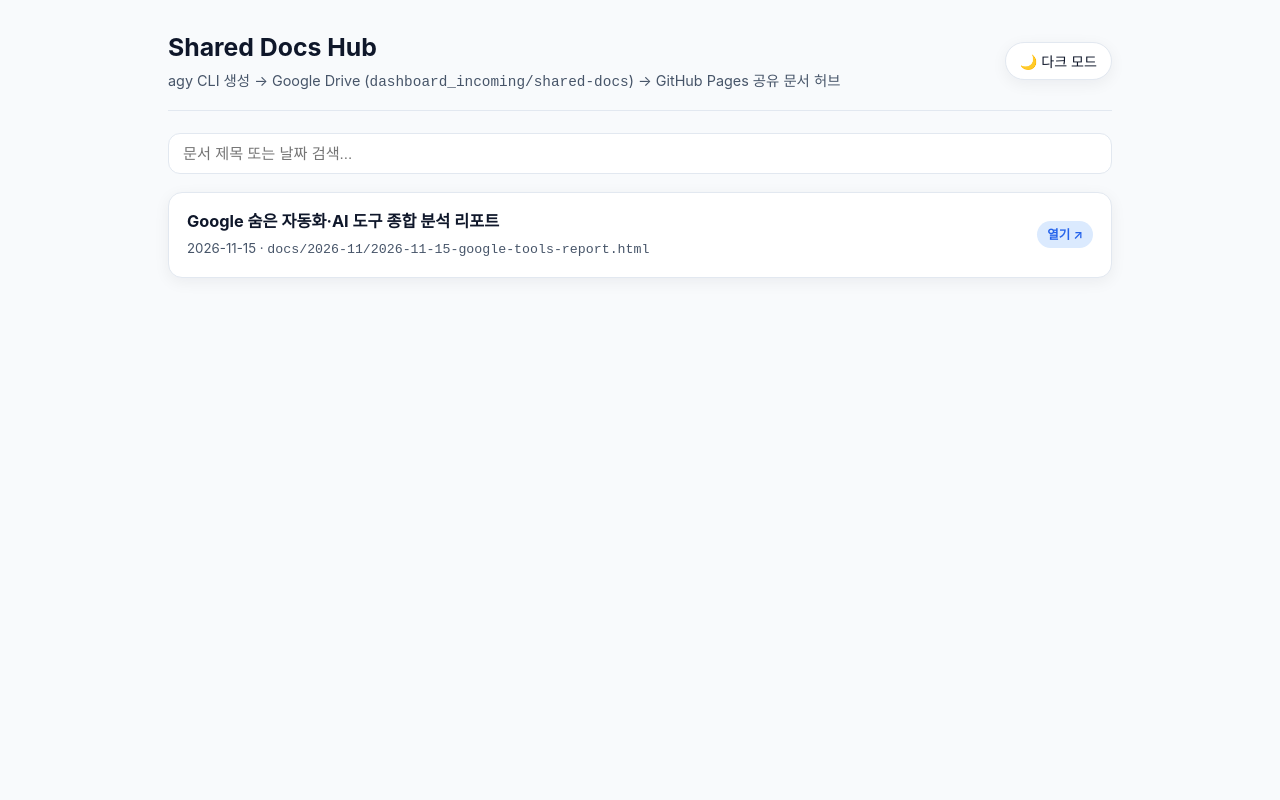
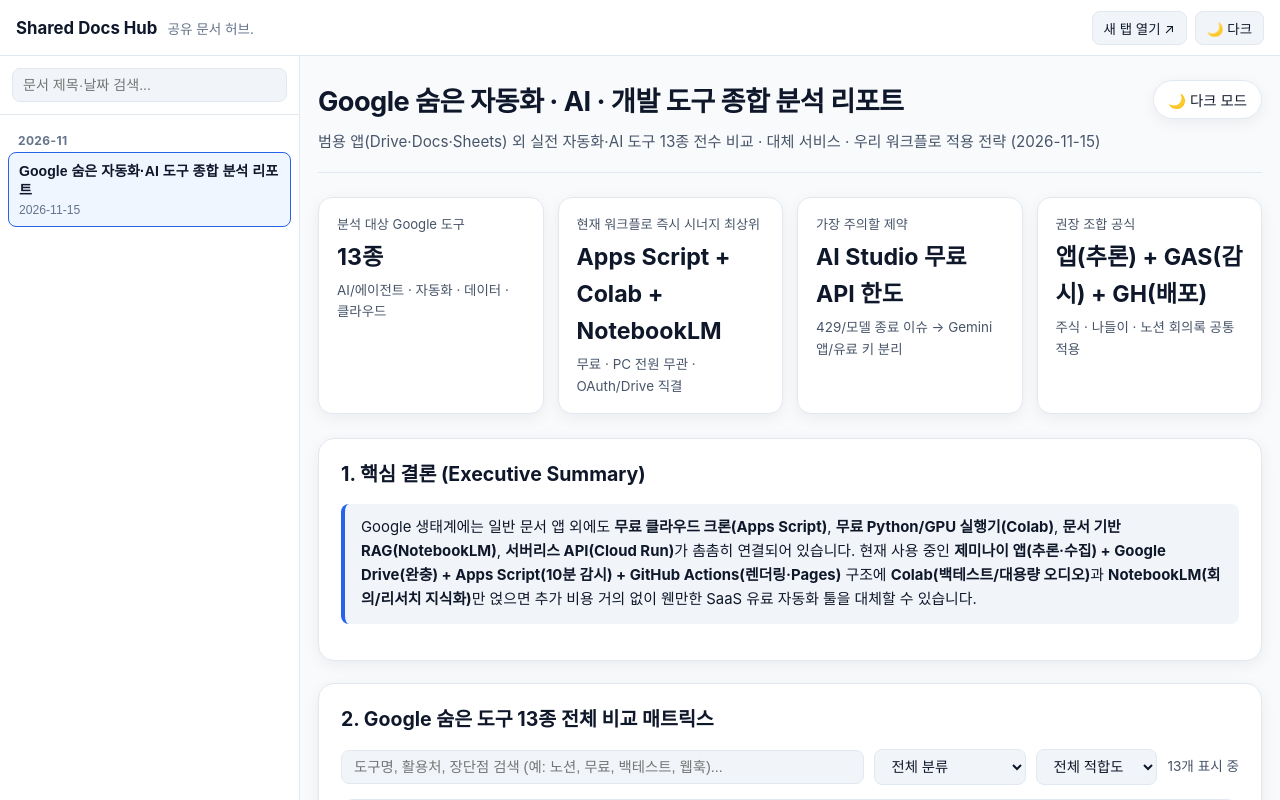
Before and after one commit to dh419/shared-docs, a plain HTML site: page index.html in a window 1280 px wide. Drawn offline with Linux system fonts and the light colour scheme.

Commit message:
feat: add sidebar navigation, iframe viewer, and concise subtitle to Shared Docs Hub

```diff
--- a/index.html
+++ b/index.html
@@ -16,11 +16,11 @@
       --surface: #ffffff;
       --surface-2: #f1f5f9;
       --text: #0f172a;
-      --muted: #475569;
+      --muted: #64748b;
       --border: #e2e8f0;
       --accent: #2563eb;
-      --accent-soft: #dbeafe;
-      --shadow: 0 4px 16px rgba(15, 23, 42, 0.06);
+      --accent-soft: #eff6ff;
+      --sidebar-w: 300px;
     }
     [data-theme="dark"] {
       --bg: #0b1120;
@@ -30,101 +30,302 @@
       --muted: #94a3b8;
       --border: #273449;
       --accent: #60a5fa;
-      --accent-soft: #1e3a8a;
-      --shadow: 0 6px 20px rgba(0, 0, 0, 0.35);
+      --accent-soft: #172554;
     }
     * { box-sizing: border-box; }
+    html, body { height: 100%; margin: 0; }
     body {
-      margin: 0;
       font-family: -apple-system, BlinkMacSystemFont, "Segoe UI", "Noto Sans KR", Roboto, sans-serif;
       background: var(--bg);
       color: var(--text);
-      line-height: 1.55;
+      display: flex;
+      flex-direction: column;
+      overflow: hidden;
     }
-    .container { max-width: 980px; margin: 0 auto; padding: 28px 18px 64px; }
-    header {
-      display: flex; flex-wrap: wrap; justify-content: space-between; align-items: center;
-      gap: 14px; margin-bottom: 22px; padding-bottom: 16px; border-bottom: 1px solid var(--border);
+    .topbar {
+      height: 56px;
+      flex-shrink: 0;
+      display: flex;
+      align-items: center;
+      justify-content: space-between;
+      gap: 12px;
+      padding: 0 16px;
+      background: var(--surface);
+      border-bottom: 1px solid var(--border);
+      z-index: 20;
     }
-    h1 { margin: 0 0 4px; font-size: 1.55rem; }
-    .sub { margin: 0; color: var(--muted); font-size: 0.9rem; }
+    .brand {
+      display: flex;
+      align-items: center;
+      gap: 10px;
+      min-width: 0;
+    }
+    .brand h1 {
+      margin: 0;
+      font-size: 1.05rem;
+      font-weight: 700;
+      white-space: nowrap;
+    }
+    .brand .sub {
+      margin: 0;
+      font-size: 0.85rem;
+      color: var(--muted);
+      white-space: nowrap;
+      overflow: hidden;
+      text-overflow: ellipsis;
+    }
+    .actions {
+      display: flex;
+      align-items: center;
+      gap: 8px;
+      flex-shrink: 0;
+    }
     .btn {
-      background: var(--surface); color: var(--text); border: 1px solid var(--border);
-      border-radius: 999px; padding: 8px 14px; font-size: 0.88rem; cursor: pointer; box-shadow: var(--shadow);
+      background: var(--surface-2);
+      color: var(--text);
+      border: 1px solid var(--border);
+      border-radius: 8px;
+      padding: 6px 11px;
+      font-size: 0.84rem;
+      cursor: pointer;
+      text-decoration: none;
+      display: inline-flex;
+      align-items: center;
+      gap: 4px;
     }
-    .search-bar {
-      width: 100%; background: var(--surface); color: var(--text); border: 1px solid var(--border);
-      border-radius: 12px; padding: 11px 14px; font-size: 0.95rem; margin-bottom: 18px;
+    .btn:hover { border-color: var(--accent); }
+    .menu-btn { display: none; }
+    .layout {
+      flex: 1;
+      display: flex;
+      min-height: 0;
+      position: relative;
     }
-    .doc-list { display: grid; gap: 12px; }
-    .doc-card {
-      display: flex; justify-content: space-between; align-items: center; gap: 14px;
-      background: var(--surface); border: 1px solid var(--border); border-radius: 14px;
-      padding: 16px 18px; text-decoration: none; color: inherit; box-shadow: var(--shadow);
-      transition: transform 0.15s ease, border-color 0.15s ease;
+    .sidebar {
+      width: var(--sidebar-w);
+      flex-shrink: 0;
+      background: var(--surface);
+      border-right: 1px solid var(--border);
+      display: flex;
+      flex-direction: column;
+      min-height: 0;
+      z-index: 15;
     }
-    .doc-card:hover { transform: translateY(-2px); border-color: var(--accent); }
-    .doc-title { font-weight: 650; font-size: 1.02rem; margin-bottom: 4px; }
-    .doc-meta { font-size: 0.83rem; color: var(--muted); }
-    .badge {
-      background: var(--accent-soft); color: var(--accent); padding: 4px 10px;
-      border-radius: 999px; font-size: 0.78rem; font-weight: 600; white-space: nowrap;
+    .sidebar-head {
+      padding: 12px;
+      border-bottom: 1px solid var(--border);
     }
-    .empty { color: var(--muted); text-align: center; padding: 40px 0; }
+    .search-input {
+      width: 100%;
+      background: var(--surface-2);
+      color: var(--text);
+      border: 1px solid var(--border);
+      border-radius: 8px;
+      padding: 8px 10px;
+      font-size: 0.88rem;
+      outline: none;
+    }
+    .search-input:focus { border-color: var(--accent); }
+    .nav-scroll {
+      flex: 1;
+      overflow-y: auto;
+      padding: 10px 8px 20px;
+    }
+    .month-label {
+      font-size: 0.75rem;
+      font-weight: 700;
+      color: var(--muted);
+      padding: 8px 10px 4px;
+      letter-spacing: 0.03em;
+    }
+    .nav-item {
+      display: block;
+      width: 100%;
+      text-align: left;
+      background: transparent;
+      border: 1px solid transparent;
+      border-radius: 8px;
+      padding: 9px 10px;
+      margin-bottom: 4px;
+      color: var(--text);
+      cursor: pointer;
+      transition: background 0.12s ease, border-color 0.12s ease;
+    }
+    .nav-item:hover { background: var(--surface-2); }
+    .nav-item.active {
+      background: var(--accent-soft);
+      border-color: var(--accent);
+    }
+    .nav-title {
+      font-size: 0.88rem;
+      font-weight: 600;
+      line-height: 1.35;
+      margin-bottom: 3px;
+    }
+    .nav-date {
+      font-size: 0.76rem;
+      color: var(--muted);
+    }
+    .viewer {
+      flex: 1;
+      display: flex;
+      flex-direction: column;
+      min-width: 0;
+      background: var(--bg);
+    }
+    .viewer iframe {
+      flex: 1;
+      width: 100%;
+      height: 100%;
+      border: 0;
+      background: var(--bg);
+    }
+    .empty {
+      padding: 32px 16px;
+      text-align: center;
+      color: var(--muted);
+      font-size: 0.9rem;
+    }
+    .backdrop {
+      display: none;
+      position: fixed;
+      inset: 56px 0 0 0;
+      background: rgba(0, 0, 0, 0.45);
+      z-index: 14;
+    }
+    @media (max-width: 820px) {
+      .menu-btn { display: inline-flex; }
+      .brand .sub { display: none; }
+      .sidebar {
+        position: fixed;
+        top: 56px;
+        bottom: 0;
+        left: 0;
+        transform: translateX(-100%);
+        transition: transform 0.2s ease;
+      }
+      .sidebar.open { transform: translateX(0); }
+      .backdrop.open { display: block; }
+    }
   </style>
 </head>
 <body>
-  <div class="container">
-    <header>
-      <div>
-        <h1>Shared Docs Hub</h1>
-        <p class="sub">agy CLI 생성 → Google Drive (<code>dashboard_incoming/shared-docs</code>) → GitHub Pages 공유 문서 허브</p>
+  <header class="topbar">
+    <div class="brand">
+      <button class="btn menu-btn" id="menuToggle" aria-label="목록 열기">☰ 목록</button>
+      <h1>Shared Docs Hub</h1>
+      <p class="sub">공유 문서 허브.</p>
+    </div>
+    <div class="actions">
+      <a class="btn" id="openNewTab" href="#" target="_blank" rel="noopener" style="display:none;">새 탭 열기 ↗</a>
+      <button class="btn" id="themeToggle" aria-label="테마 전환">🌙 다크</button>
+    </div>
+  </header>
+
+  <div class="layout">
+    <aside class="sidebar" id="sidebar" aria-label="문서 목록 사이드바">
+      <div class="sidebar-head">
+        <input type="search" class="search-input" id="searchInput" placeholder="문서 제목·날짜 검색..." aria-label="문서 검색" />
       </div>
-      <button class="btn" id="themeToggle" aria-label="테마 전환">🌙 다크 모드</button>
-    </header>
-    <input type="search" class="search-bar" id="searchInput" placeholder="문서 제목 또는 날짜 검색..." aria-label="문서 검색" />
-    <div class="doc-list" id="docList"><div class="empty">문서 목록을 불러오는 중...</div></div>
+      <div class="nav-scroll" id="navList">
+        <div class="empty">불러오는 중...</div>
+      </div>
+    </aside>
+    <div class="backdrop" id="backdrop"></div>
+    <main class="viewer">
+      <iframe id="docFrame" title="공유 문서 뷰어" src="about:blank"></iframe>
+    </main>
   </div>
+
   <script>
     (function () {
-      var btn = document.getElementById("themeToggle");
-      function sync() {
+      var themeBtn = document.getElementById("themeToggle");
+      function syncThemeBtn() {
         var cur = document.documentElement.dataset.theme || "light";
-        btn.textContent = cur === "dark" ? "☀️ 라이트 모드" : "🌙 다크 모드";
+        themeBtn.textContent = cur === "dark" ? "☀️ 라이트" : "🌙 다크";
       }
-      btn.addEventListener("click", function () {
+      themeBtn.addEventListener("click", function () {
         var next = document.documentElement.dataset.theme === "dark" ? "light" : "dark";
         document.documentElement.dataset.theme = next;
         try { localStorage.setItem("theme", next); } catch (e) {}
-        sync();
+        syncThemeBtn();
       });
-      sync();
+      syncThemeBtn();
+
+      var sidebar = document.getElementById("sidebar");
+      var backdrop = document.getElementById("backdrop");
+      var menuToggle = document.getElementById("menuToggle");
+      function toggleSidebar(force) {
+        var open = typeof force === "boolean" ? force : !sidebar.classList.contains("open");
+        sidebar.classList.toggle("open", open);
+        backdrop.classList.toggle("open", open);
+      }
+      menuToggle.addEventListener("click", function () { toggleSidebar(); });
+      backdrop.addEventListener("click", function () { toggleSidebar(false); });
 
       var allDocs = [];
-      var listEl = document.getElementById("docList");
-      var searchEl = document.getElementById("searchInput");
+      var activePath = "";
+      var navList = document.getElementById("navList");
+      var searchInput = document.getElementById("searchInput");
+      var docFrame = document.getElementById("docFrame");
+      var openNewTab = document.getElementById("openNewTab");
 
-      function render(items) {
+      function selectDoc(doc) {
+        if (!doc) return;
+        activePath = doc.path;
+        docFrame.src = "./" + doc.path;
+        openNewTab.href = "./" + doc.path;
+        openNewTab.style.display = "inline-flex";
+        Array.prototype.forEach.call(navList.querySelectorAll(".nav-item"), function (el) {
+          el.classList.toggle("active", el.dataset.path === activePath);
+        });
+        toggleSidebar(false);
+      }
+
+      function renderNav(items) {
         if (!items.length) {
-          listEl.innerHTML = '<div class="empty">표시할 공유 문서가 없습니다.</div>';
+          navList.innerHTML = '<div class="empty">표시할 문서가 없습니다.</div>';
           return;
         }
-        listEl.innerHTML = items.map(function (d) {
-          return '<a class="doc-card" href="./' + d.path + '">' +
-            '<div><div class="doc-title">' + d.title + '</div>' +
-            '<div class="doc-meta">' + d.date + ' · <code>' + d.path + '</code></div></div>' +
-            '<span class="badge">열기 ↗</span></a>';
-        }).join("");
+        var groups = {};
+        items.forEach(function (d) {
+          var m = d.month || (d.date ? d.date.slice(0, 7) : "기타");
+          if (!groups[m]) groups[m] = [];
+          groups[m].push(d);
+        });
+        var months = Object.keys(groups).sort().reverse();
+        var html = "";
+        months.forEach(function (m) {
+          html += '<div class="month-label">' + m + '</div>';
+          groups[m].forEach(function (d) {
+            var act = d.path === activePath ? " active" : "";
+            html += '<button type="button" class="nav-item' + act + '" data-path="' + d.path + '">' +
+              '<div class="nav-title">' + d.title + '</div>' +
+              '<div class="nav-date">' + d.date + '</div>' +
+            '</button>';
+          });
+        });
+        navList.innerHTML = html;
+        Array.prototype.forEach.call(navList.querySelectorAll(".nav-item"), function (btn) {
+          btn.addEventListener("click", function () {
+            var found = allDocs.find(function (x) { return x.path === btn.dataset.path; });
+            selectDoc(found);
+          });
+        });
       }
 
       fetch("./hub-data.json?v=" + Date.now())
         .then(function (r) { return r.json(); })
-        .then(function (data) { allDocs = data || []; render(allDocs); })
-        .catch(function () { render([]); });
+        .then(function (data) {
+          allDocs = data || [];
+          renderNav(allDocs);
+          if (allDocs.length) selectDoc(allDocs[0]);
+        })
+        .catch(function () { renderNav([]); });
 
-      searchEl.addEventListener("input", function () {
-        var q = searchEl.value.trim().toLowerCase();
-        render(allDocs.filter(function (d) {
+      searchInput.addEventListener("input", function () {
+        var q = searchInput.value.trim().toLowerCase();
+        renderNav(allDocs.filter(function (d) {
           return (d.title + " " + d.date + " " + d.path).toLowerCase().indexOf(q) !== -1;
         }));
       });
```
